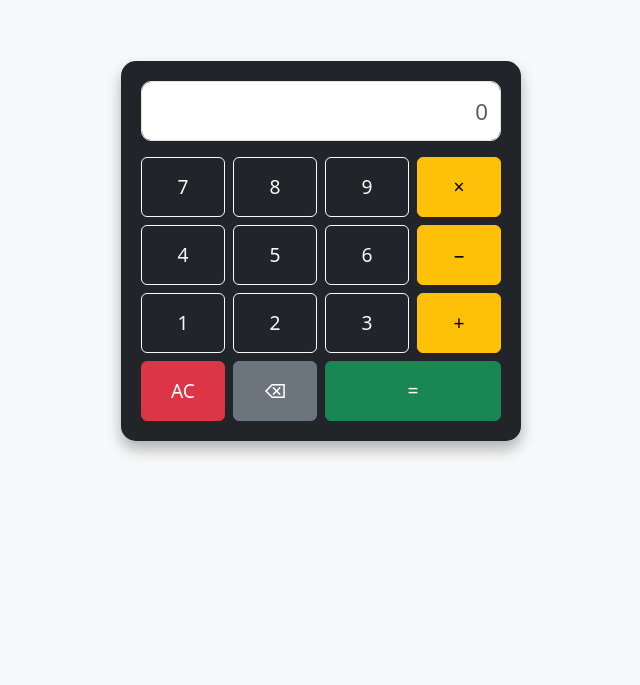
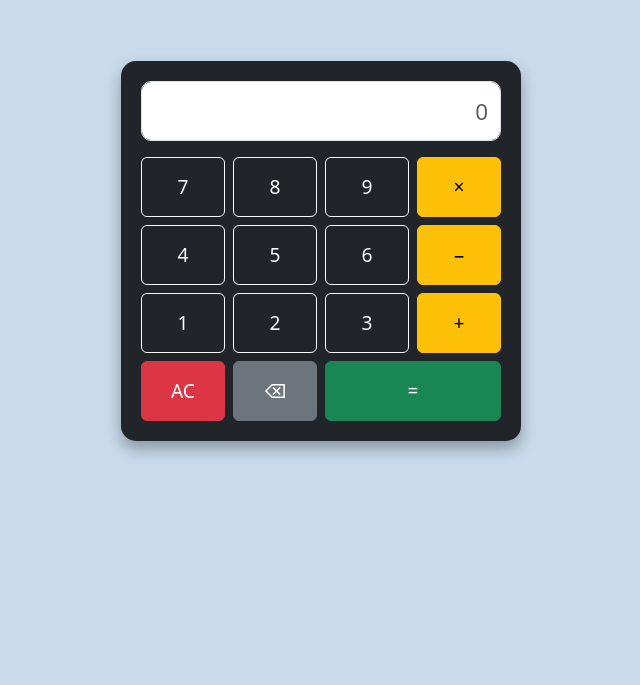
Before and after one commit to Kavyasrinivas11/Calculator, a plain HTML site: page index.html in a window 1280 px wide. Shown: the part 115-800 px from the top of the page, without its empty margins (319-959 px from the left). Drawn offline with nearby package versions, Linux system fonts and the light colour scheme.

Commit message:
Change background color from light to blue

```diff
--- a/index.html
+++ b/index.html
@@ -8,7 +8,7 @@
   <script src="script.js"></script>
   <style>
     body {
-      background-color: #f8f9fa;
+      background-color: #c8daeb;
     }
     .calculator {
       max-width: 400px;
```
